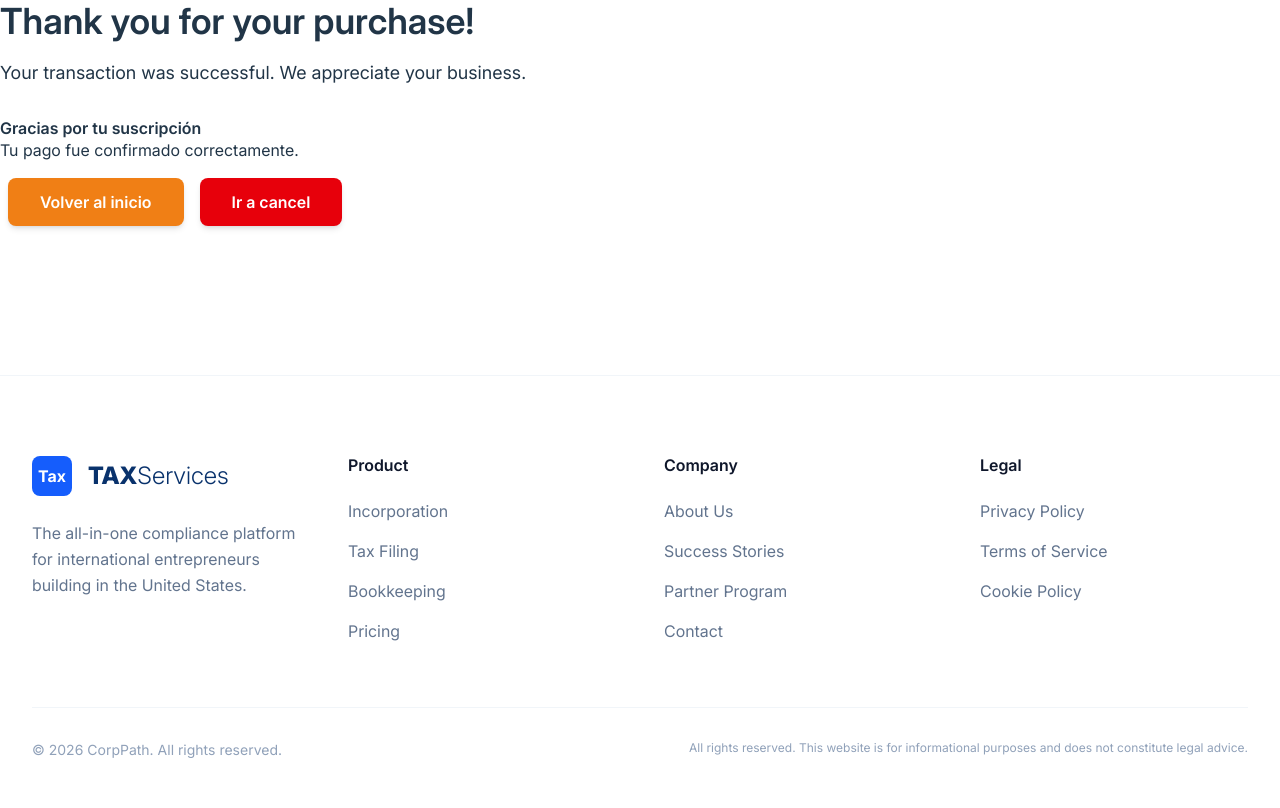
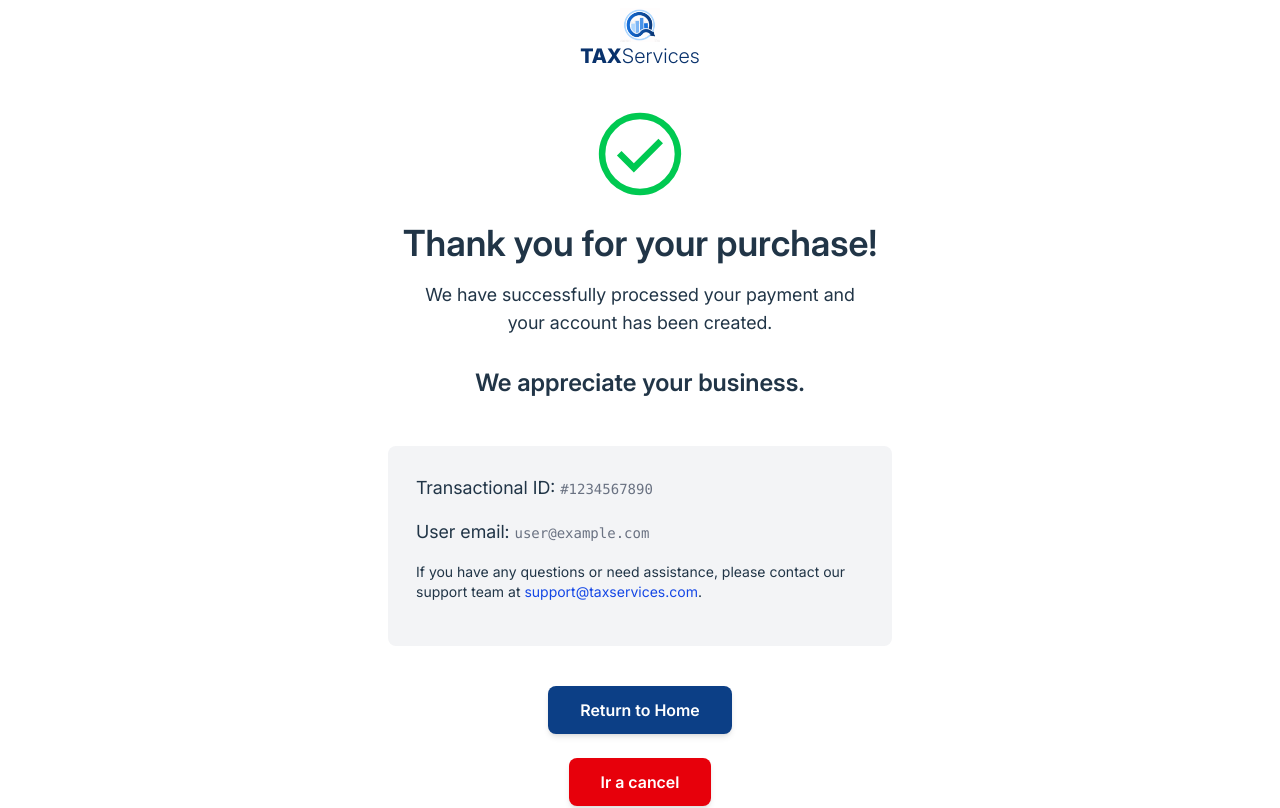
Before and after one commit to No-Country-simulation/NC-S02-26-Equipo-01-Web-App-Development, a React (Vite) app in the folder frontend/: page /checkout/success in a window 1280 px wide. Shown: the top 808 px of the page. Built offline with nearby package versions, Linux system fonts and the light colour scheme.

Commit message:
feat: finalize UI styles for success and cancel pages

```diff
--- a/frontend/src/components/layout/RootLayout.tsx
+++ b/frontend/src/components/layout/RootLayout.tsx
@@ -4,9 +4,9 @@ import Footer from "./Footer";
 export default function RootLayout() {
   return (
     <div className="min-h-screen min-w-full flex flex-col overflow-x-hidden">
-      <main className="grow">
+      <div className="grow">
         <Outlet />
-      </main>
+      </div>
       <footer>
         <Footer />
       </footer>
--- a/frontend/src/pages/checkout/CancelPage.tsx
+++ b/frontend/src/pages/checkout/CancelPage.tsx
@@ -1,19 +1,62 @@
 import { useNavigate } from "react-router";
-import SectionContainer from "@/components/layout/SectionContainer";
 import Button from "@/components/common/Button";
+import { ErrorIcon } from "@/assets/icons";
+import logoTax from "@assets/img/logo_taxServices.png";
 
 const CancelPage = () => {
   const navigate = useNavigate();
 
+  //TODO: Cambiar el mensaje de cancelación por el mensaje real que se reciba del backend.
+
   return (
-    <SectionContainer>
-      <h1>El pago fue cancelado</h1>
-      <p>No se completó la transacción.</p>
+    <div className="cancel-page mb-12 flex flex-col items-center">
+      <div className="flex flex-col items-center mt-2">
+        <img src={logoTax} className="w-10" alt="Tax Services Logo" />
+        <div className="text-xl font-extrabold text-primary-hover">
+          TAX
+          <span className="text-primary-hover font-light">Services</span>
+        </div>
+      </div>
 
-      <Button onClick={() => navigate("/")}>
-        Intentar nuevamente
+      <ErrorIcon className="w-26 h-26 fill-red-500 mt-8 mb-4" />
+
+      <h1 className="text-4xl font-bold mb-4 text-center">
+        Payment Could Not Be Completed
+      </h1>
+      <p className="text-lg mb-8 text-center max-w-md">
+        Your payment was canceled and no charges were made. Your account has not
+        been created.
+      </p>
+
+      <div className="bg-gray-100 p-7 rounded-lg my-8">
+        <p className="text-lg mb-4 max-w-md">
+          Transactional state:{" "}
+          <span className="font-mono text-sm text-gray-500">Canceled</span>
+        </p>
+        <p className="text-lg mb-4 max-w-md">
+          Message:{" "}
+          <span className="font-mono text-sm text-gray-500">
+            The payment was canceled by the user.
+          </span>
+        </p>
+        <p className="text-sm mb-4 max-w-md">
+          If you have any questions or need assistance, please contact our
+          support team at{" "}
+          <a
+            href="mailto:support@taxservices.com"
+            className="text-blue-700 hover:underline"
+          >
+            support@taxservices.com
+          </a>
+          .
+        </p>
+      </div>
+
+      <Button isVariant="primary" onClick={() => navigate("/")}>
+        Try Payment Again
       </Button>
-    </SectionContainer>
+      <Button onClick={() => navigate("/")}>Return to Home</Button>
+    </div>
   );
 };
 
--- a/frontend/src/pages/checkout/SuccessPage.tsx
+++ b/frontend/src/pages/checkout/SuccessPage.tsx
@@ -1,20 +1,64 @@
 import Button from "@/components/common/Button";
 import useCheckout from "@/hooks/useCheckout";
 import { useNavigate } from "react-router";
+import logoTax from "@assets/img/logo_taxServices.png";
+import { CheckIcon } from "@/assets/icons";
 
 const SuccessPage = () => {
   const navigate = useNavigate();
   const { handleCheckoutCancel } = useCheckout();
+
+  //TODO: Cambiar el ID de transacción y el email del usuario por los datos reales de la transacción exitosa, hacer petición al backend para obtener esta información.
+
   return (
-    <div className="success-page">
-      <h1 className="text-4xl font-bold mb-4">Thank you for your purchase!</h1>
-      <p className="text-lg mb-8">
-        Your transaction was successful. We appreciate your business.
+    <div className="success-page mb-12 flex flex-col items-center">
+      <div className="flex flex-col items-center mt-2">
+        <img src={logoTax} className="w-10" alt="Tax Services Logo" />
+        <div className="text-xl font-extrabold text-primary-hover">
+          TAX
+          <span className="text-primary-hover font-light">Services</span>
+        </div>
+      </div>
+
+      <CheckIcon className="w-26 h-26 fill-green-500 mt-8 mb-4 animate-bounce [animation-duration:0.9s] [animation-iteration-count:2.5]" />
+
+      <h1 className="text-4xl font-bold mb-4 text-center">
+        Thank you for your purchase!
+      </h1>
+      <p className="text-lg mb-8 text-center max-w-md">
+        We have successfully processed your payment and your account has been
+        created.
       </p>
 
-      <h1>Gracias por tu suscripción</h1>
-      <p>Tu pago fue confirmado correctamente.</p>
-      <Button onClick={() => navigate("/")}>Volver al inicio</Button>
+      <h2 className="text-2xl font-bold mb-4"> We appreciate your business.</h2>
+
+      <div className="bg-gray-100 p-7 rounded-lg my-8">
+        <p className="text-lg mb-4 max-w-md">
+          Transactional ID:{" "}
+          <span className="font-mono text-sm text-gray-500">#1234567890</span>
+        </p>
+        <p className="text-lg mb-4 max-w-md">
+          User email:{" "}
+          <span className="font-mono text-sm text-gray-500">
+            user@example.com
+          </span>
+        </p>
+        <p className="text-sm mb-4 max-w-md">
+          If you have any questions or need assistance, please contact our
+          support team at{" "}
+          <a
+            href="mailto:support@taxservices.com"
+            className="text-blue-700 hover:underline"
+          >
+            support@taxservices.com
+          </a>
+          .
+        </p>
+      </div>
+
+      <Button isVariant="primary" onClick={() => navigate("/")}>
+        Return to Home
+      </Button>
       <Button
         className="mt-4 bg-red-600 hover:bg-red-700"
         onClick={handleCheckoutCancel}
```
